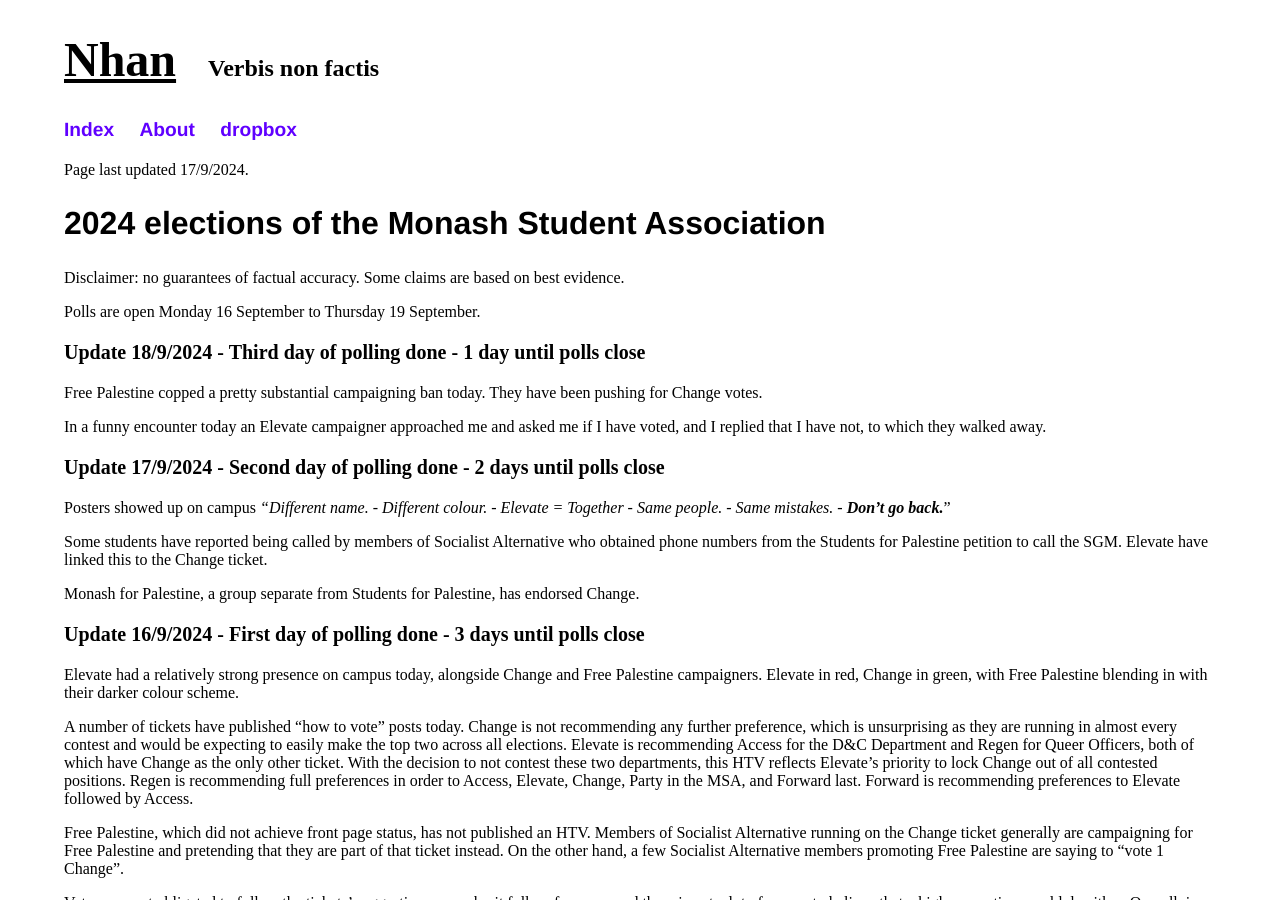
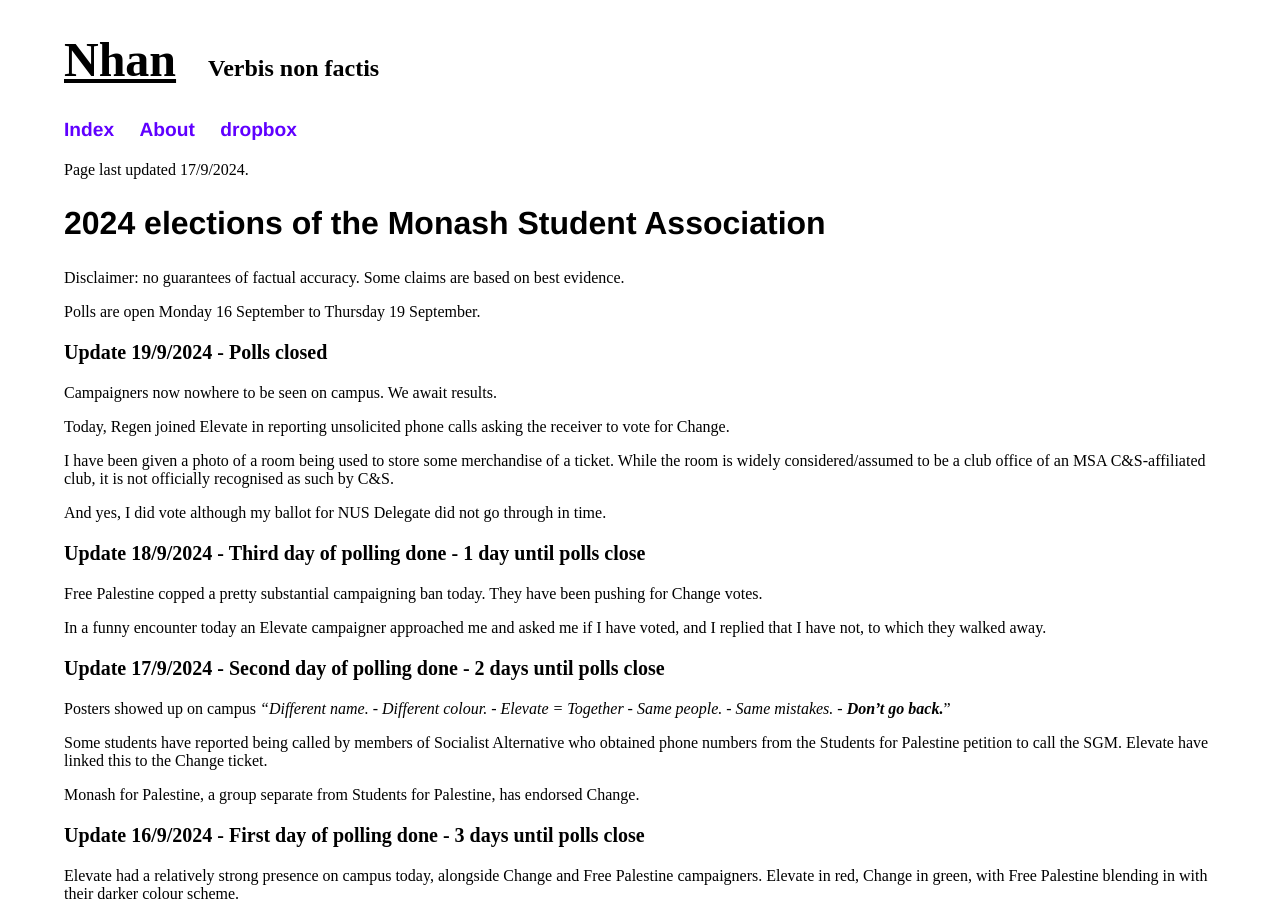
Before and after one commit to nhtnhanbn/nhtnhanbn.github.io, a Jekyll site: the page built from monash/msa24.md, in a window 1280 px wide and 900 px high. Built offline with Jekyll 4.4.1, drawn with Linux system fonts in a browser that asks for light colours.

Commit message:
Update msa24

```diff
--- a/monash/msa24.md
+++ b/monash/msa24.md
@@ -10,6 +10,16 @@
 Disclaimer: no guarantees of factual accuracy. Some claims are based on best evidence.
 
 Polls are open Monday 16 September to Thursday 19 September.
+
+### Update 19/9/2024 - Polls closed
+
+Campaigners now nowhere to be seen on campus. We await results.
+
+Today, Regen joined Elevate in reporting unsolicited phone calls asking the receiver to vote for Change.
+
+I have been given a photo of a room being used to store some merchandise of a ticket. While the room is widely considered/assumed to be a club office of an MSA C&S-affiliated club, it is not officially recognised as such by C&S.
+
+And yes, I did vote although my ballot for NUS Delegate did not go through in time.
 
 ### Update 18/9/2024 - Third day of polling done - 1 day until polls close
 
```
